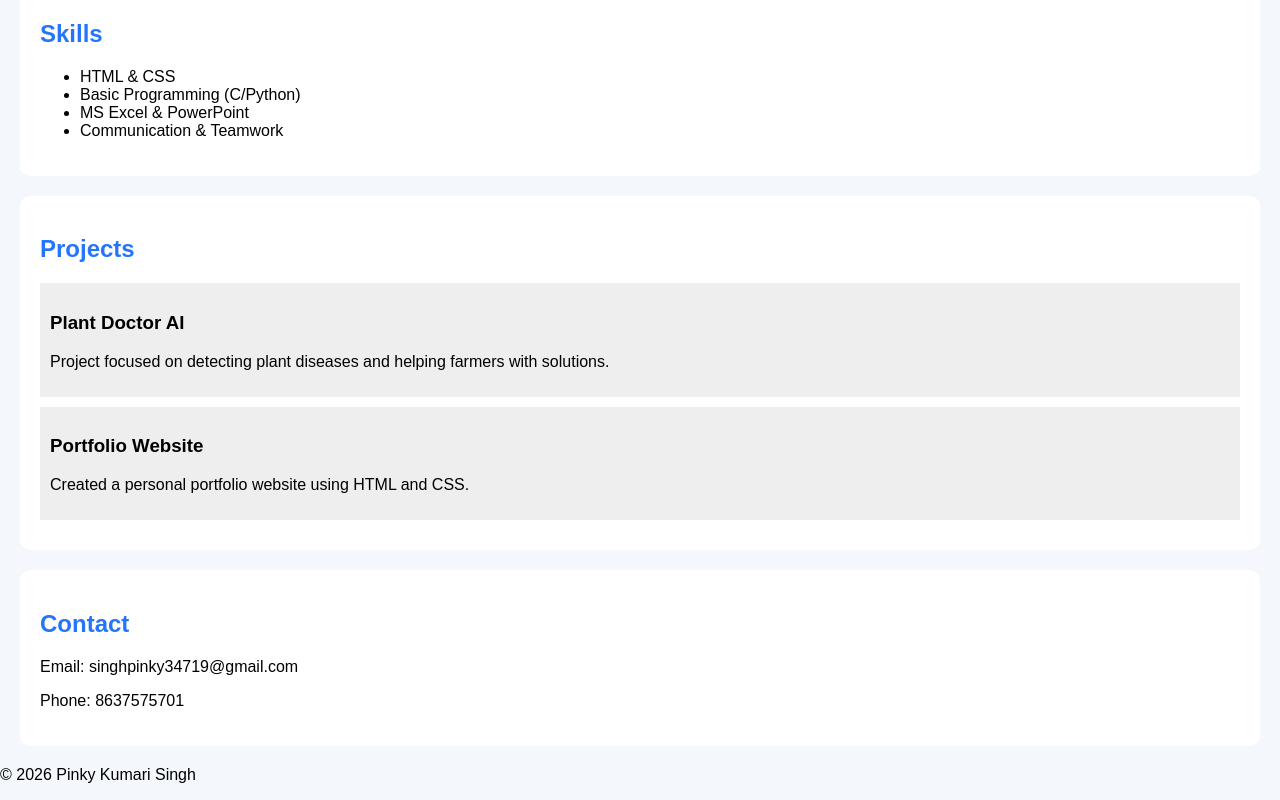
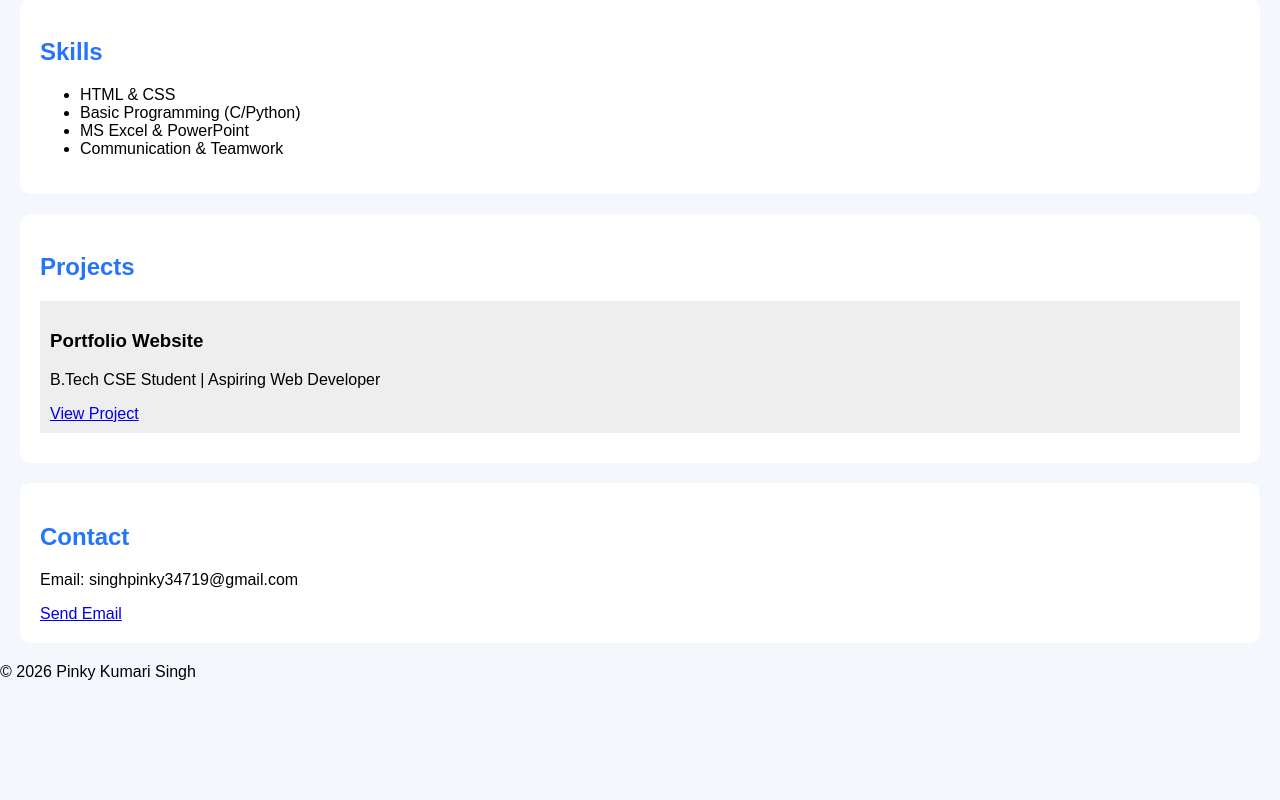
Before and after one commit to singhpinky34719-design/portfolio, a plain HTML site: page index.html in a window 1280 px wide. Shown: the part 514-1314 px from the top of the page. After the commit the page ends 1211 px from the top, so only its background shows below. Drawn offline with Linux system fonts and the light colour scheme.

Commit message:
Update index.html

```diff
--- a/index.html
+++ b/index.html
@@ -13,6 +13,7 @@
   <img src="photo.jpg" style="width:120px; height:auto; border-radius:10px;">
 </div>
     <p>B.Tech CSE Student</p>
+    <a href="#contact" class="btn">Contact Me</a>
 </header>
 
 <section class="about">
@@ -33,20 +34,16 @@
 <section class="projects">
     <h2>Projects</h2>
     <div class="card">
-        <h3>Plant Doctor AI</h3>
-        <p>Project focused on detecting plant diseases and helping farmers with solutions.</p>
-    </div>
-
-    <div class="card">
         <h3>Portfolio Website</h3>
-        <p>Created a personal portfolio website using HTML and CSS.</p>
+        <p>B.Tech CSE Student | Aspiring Web Developer</p>
+        <a href="https://github.com/singhpinky34719-design/portfolio.git" target="_blank" class="btn">View Project</a>
     </div>
 </section>
 
 <section class="contact">
     <h2>Contact</h2>
     <p>Email: singhpinky34719@gmail.com</p>
-    <p>Phone: 8637575701</p>
+    <a href="mailto:singhpinky34719@gmail.com" class="btn">Send Email</a>
 </section>
 
 <footer>
```
